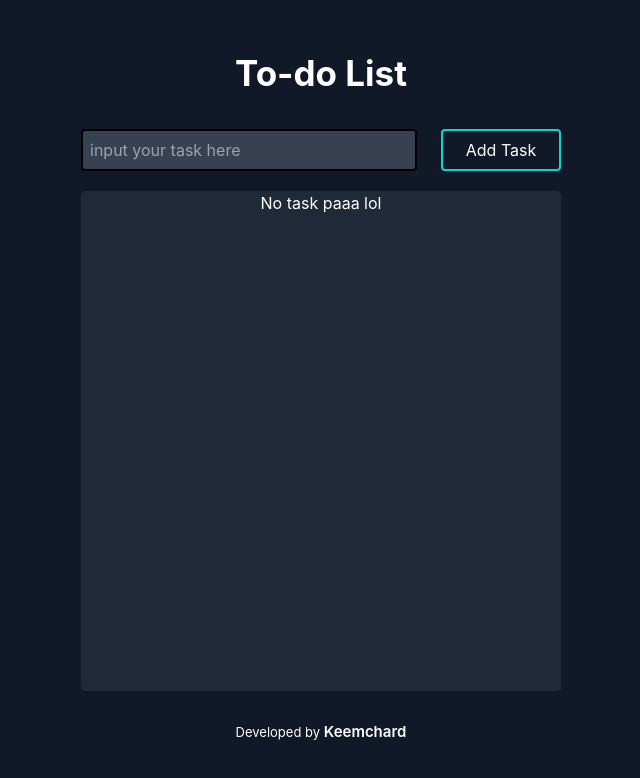
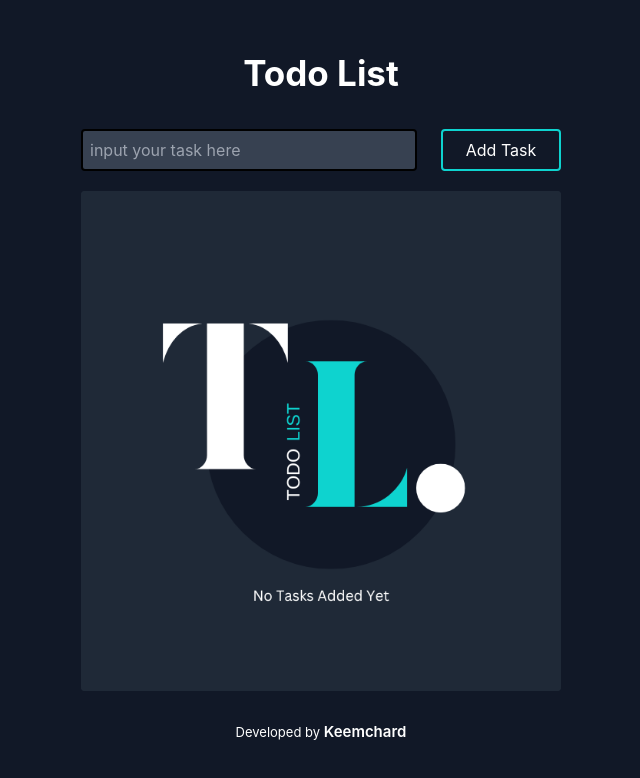
Before and after one commit to Keemchard/NARA, a React (Create React App) app: page / in a window 1280 px wide. Shown: the top 778 px of the page, without its empty margins (319-959 px from the left). Built offline with nearby package versions, Linux system fonts and the light colour scheme.

Commit message:
add logo and modify noTask page

```diff
--- a/public/index.html
+++ b/public/index.html
@@ -2,7 +2,7 @@
 <html lang="en">
   <head>
     <meta charset="utf-8" />
-    <link rel="icon" href="%PUBLIC_URL%/favicon.ico" />
+    <link rel="icon" href="%PUBLIC_URL%/todolistLogo.ico" />
     <meta name="viewport" content="width=device-width, initial-scale=1" />
     <meta name="theme-color" content="#000000" />
     <meta
@@ -24,7 +24,7 @@
       work correctly both with client-side routing and a non-root public URL.
       Learn how to configure a non-root public URL by running `npm run build`.
     -->
-    <title>React App</title>
+    <title>TodoList | KC</title>
   </head>
   <body>
     <noscript>You need to enable JavaScript to run this app.</noscript>
--- a/src/components/Header.tsx
+++ b/src/components/Header.tsx
@@ -3,7 +3,7 @@ import React from "react";
 const Header = () => {
   return (
     <div className="m-[10px]  ">
-      <p className="font-bold text-[35px]">To-do List</p>
+      <p className="font-bold text-[35px]">Todo List</p>
     </div>
   );
 };
--- a/src/components/NoTaskPage.tsx
+++ b/src/components/NoTaskPage.tsx
@@ -1,7 +1,12 @@
 import React from "react";
-
+import todolistLogo from "./todolistLogo.png";
+// src\todolistLogo.png
 const NoTaskPage = () => {
-  return <div className="text-center">No task paaa lol</div>;
+  return (
+    <div className="text-center h-[100%] bg-[#1F2937] flex justify-center items-center">
+      <img className="w-[80%]" src={todolistLogo} alt="" />
+    </div>
+  );
 };
 
 export default NoTaskPage;
```
Also changed, not shown: src/components/todolistLogo.png (added), 1 other file (tests, documents, lock files or other folders).
